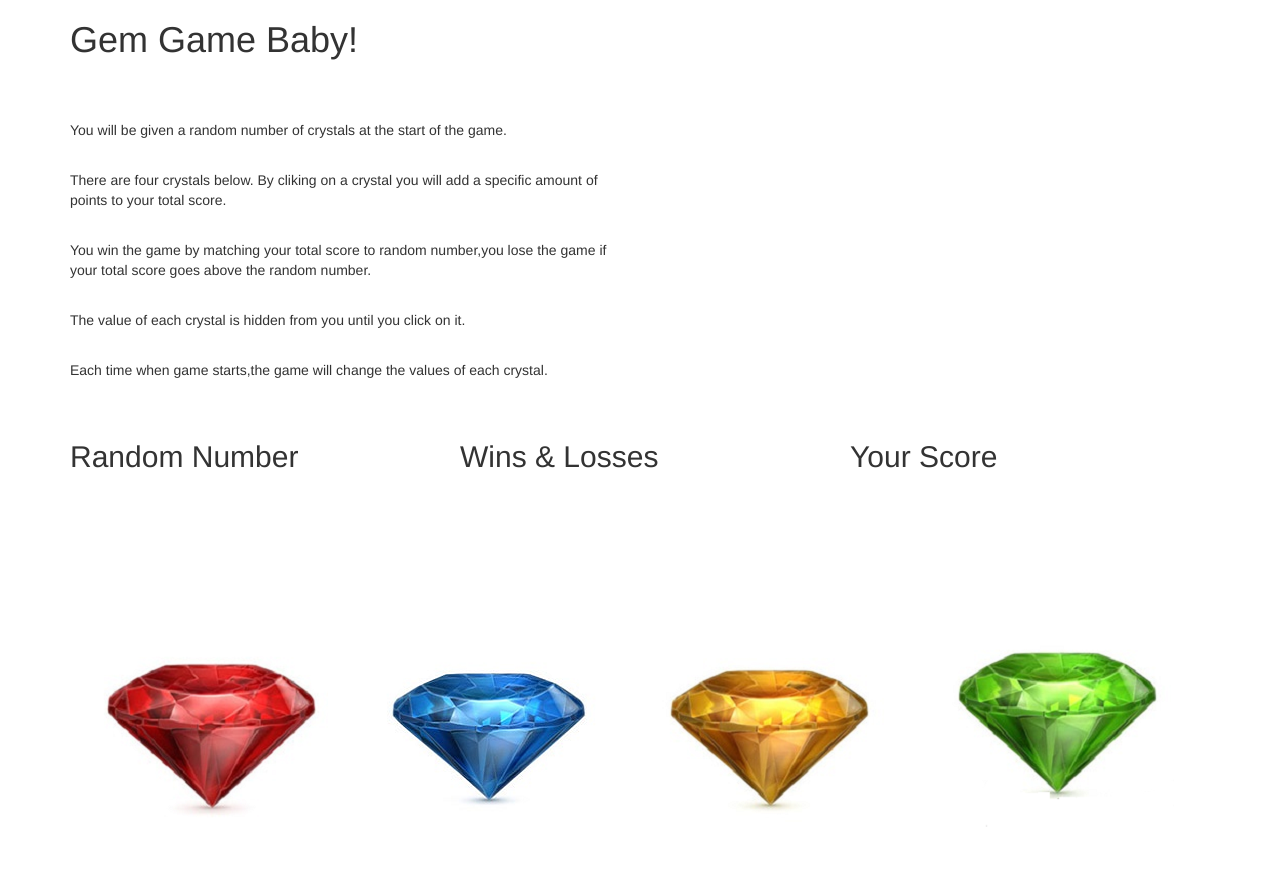
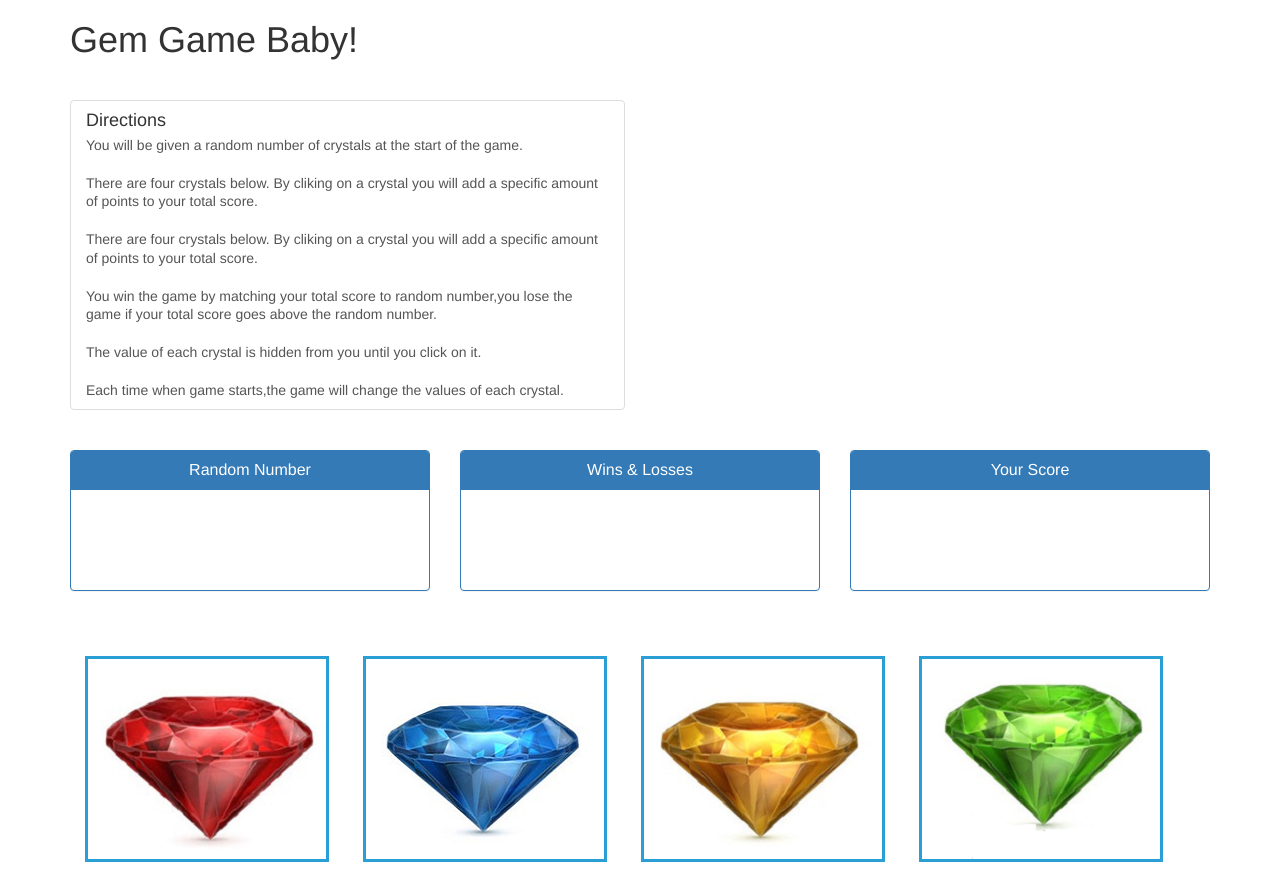
Before and after one commit to bmonreal44094/week-4-game, a plain HTML site: page index.html in a window 1280 px wide. Before the commit the page ends 847 px from the top, so only its background shows below. Drawn offline with nearby package versions, Linux system fonts and the light colour scheme.

Commit message:
final version

```diff
--- a/assets/css/style.css
+++ b/assets/css/style.css
@@ -1,22 +1,30 @@
 .header {
 	height: 100px;
 }
+
 .panel-body {
-	padding: 5px;
 	color: white;
 	text-align: center;
-	font-size: 300%;
+	font-size: 250%;
 }
 
 .col-md-4 {
-	margin-top: 30px;
+	margin-top: 20px;
 	margin-bottom: 30px;
+	text-align: center;
 }
 
 .gemImages {
-	margin: 20px;
+	margin: 15px;
+	border-width: 3px;
+	border-color: #2a9fd6;
+	border-style: solid;
 }
 
 .winsNLosses {
 	font-size: 70%;
 }
+
+.panel-body {
+	height: 100px;
+}
--- a/index.html
+++ b/index.html
@@ -32,8 +32,8 @@
 
 		<div class="row">
 
-			<div class="col-md-12">
-				<div class="header">
+			<div class="col-md-12 header">
+				<div class="bs-component">
 					<h1>Gem Game Baby!</h1>
 				</div>
 			</div>
@@ -44,15 +44,24 @@
 		<div class="row">
 
 			<div class="col-md-6">
-				<p>You will be given a random number of crystals at the start of the game.</p>
+				<div class="bs-component">
+					<div class="list-group">
+						<a href="#" class="list-group-item">
+							<h4 class="list-group-item-heading">Directions</h4>
+								<p class="list-group-item-text">You will be given a random number of crystals at the start of the game.</p>
 								<br>
-				<p>There are four crystals below. By cliking on a crystal you will add a specific amount of points to your total score.</p>
+								<p class="list-group-item-text">There are four crystals below. By cliking on a crystal you will add a specific amount of points to your total score.</p>
 								<br>
-				<p>You win the game by matching your total score to random number,you lose the game if your total score goes above the random number.</p>
+								<p class="list-group-item-text">There are four crystals below. By cliking on a crystal you will add a specific amount of points to your total score.</p>
 								<br>
-				<p>The value of each crystal is hidden from you until you click on it.</p>
+								<p class="list-group-item-text">You win the game by matching your total score to random number,you lose the game if your total score goes above the random number.</p>
 								<br>
-				<p>Each time when game starts,the game will change the values of each crystal.</p>
+								<p class="list-group-item-text">The value of each crystal is hidden from you until you click on it.</p>
+								<br>
+								<p class="list-group-item-text">Each time when game starts,the game will change the values of each crystal.</p>
+						</a>
+					</div>
+				</div>
 			</div>
 
 		</div>
@@ -60,21 +69,39 @@
 		<div class="row">
 
 			<div class="col-md-4">
-				<h2>Random Number</h2>
+				<div class="bs-component">
+					<div class="panel panel-primary">
+						<div class="panel-heading">
+							<h3 class="panel-title">Random Number</h3>
+						</div>
 						<div id="randomNumber" class="panel-body"></div>
+					</div>
+				</div>
 			</div>
 
 			<div class="col-md-4">
-				<h2>Wins &amp; Losses</h2>
+				<div class="bs-component">
+					<div class="panel panel-primary">
+						<div class="panel-heading">
+							<h3 class="panel-title">Wins &amp; Losses</h3>
+						</div>
 						<div class="panel-body">
 							<div id="wins" class="winsNLosses"></div>
 							<div id="losses" class="winsNLosses"></div>
 						</div>
 					</div>
+				</div>
+			</div>
 
 			<div class="col-md-4">
-				<h2>Your Score</h2>
+				<div class="bs-component">
+					<div class="panel panel-primary">
+						<div class="panel-heading">
+							<h3 class="panel-title">Your Score</h3>
+						</div>
 						<div id="score" class="panel-body"></div>
+					</div>
+				</div>
 			</div>
 
 		</div>
```
Lines whose indentation alone changed are shown as unchanged.
